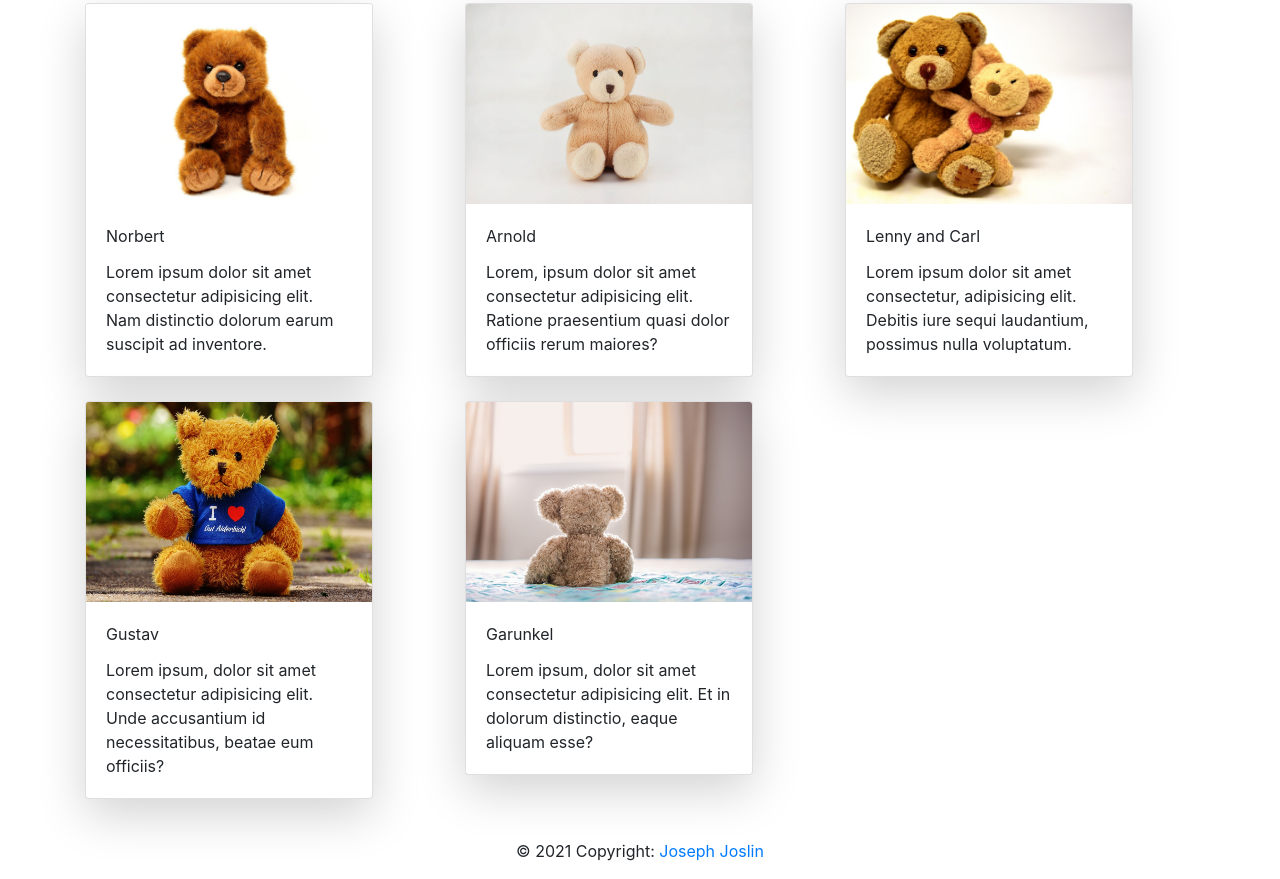
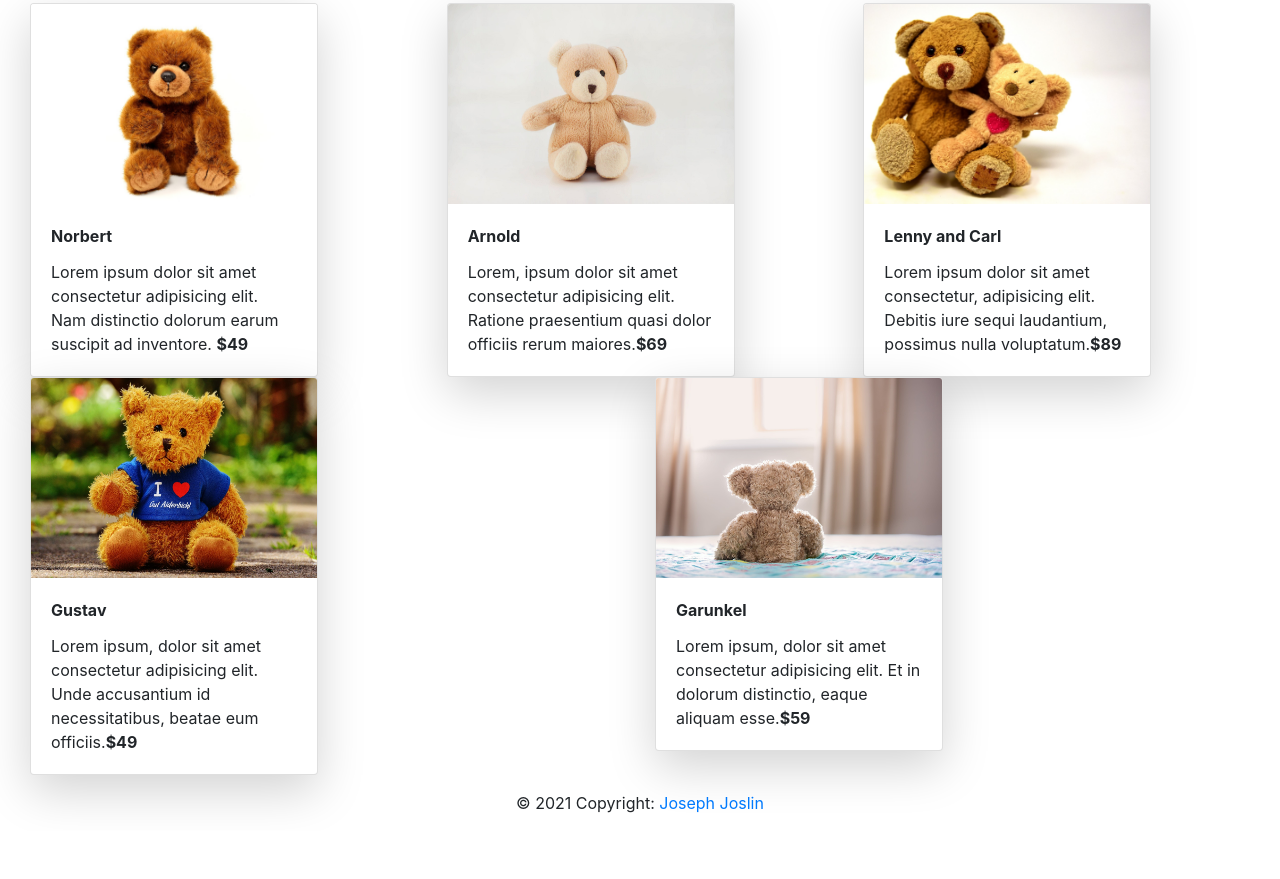
Before and after one commit to jjoslin07/Orinoco, a plain HTML site: page index.html in a window 1280 px wide. Shown: the part 439-1318 px from the top of the page. After the commit the page ends 1270 px from the top, so only its background shows below. Drawn offline with nearby package versions, Linux system fonts and the light colour scheme.

Commit message:
update cards on homepage

```diff
--- a/index.html
+++ b/index.html
@@ -13,7 +13,7 @@
     <header class="bg-light">
         <!-- Just an image -->
         <nav class="navbar navbar-light bg-light">
-        <a class="navbar-brand" href="#">
+        <a class="navbar-brand" href="index.html">
           <img src="/images/orinoco-logo.png" width="300" height="auto" alt="">
         </a>
             <button class="navbar-toggler" type="button" data-toggle="collapse" data-target="#navbarNavAltMarkup" aria-controls="navbarNavAltMarkup" aria-expanded="false" aria-label="Toggle navigation">
@@ -30,62 +30,60 @@
     </header>
     <!--Main-->
     <main class="container-fluid">
-        <div class="jumbotron jumbotron-fluid">
+        <div class="jumbotron jumbotron-fluid bg-light">
             <div class="container">
               <h1 class="display-4">Handmade Teddy Bears</h1>
               <p class="lead">Lorem ipsum dolor sit amet consectetur adipisicing elit. Aliquid, dolorem sunt quis laborum animi error.</p>
             </div>
           </div>
-              <div class="container">
-                  <div class="row my-4">
-                      <div class="col-4">
+              <div class="container-fluid">
+                  <div class="row">
+                      <div class="col">
                         <div class="card shadow-lg" style="width: 18rem;">
                             <img class="card-img-top" height="200" src="/images/teddy_1.jpg" alt="Card image cap">
                             <div class="card-body">
-                              <p class="card-title">Norbert</p>
-                              <p class="card-text">Lorem ipsum dolor sit amet consectetur adipisicing elit. Nam distinctio dolorum earum suscipit ad inventore.</p>
+                              <p class="card-title"><b>Norbert</b></p>
+                              <p class="card-text">Lorem ipsum dolor sit amet consectetur adipisicing elit. Nam distinctio dolorum earum suscipit ad inventore. <span><b>$49</b></span></p>
                             </div>
                           </div>
                       </div>
-                      <div class="col-4">
+                      <div class="col">
                         <div class="card shadow-lg" style="width: 18rem;">
                             <img class="card-img-top" height="200" src="/images/teddy_2.jpg" alt="Card image cap">
                             <div class="card-body">
-                              <p class="card-title">Arnold</p>
-                              <p class="card-text">Lorem, ipsum dolor sit amet consectetur adipisicing elit. Ratione praesentium quasi dolor officiis rerum maiores?</p>
+                              <p class="card-title"><b>Arnold</b></p>
+                              <p class="card-text">Lorem, ipsum dolor sit amet consectetur adipisicing elit. Ratione praesentium quasi dolor officiis rerum maiores.<span><b>$69</b></span</p>
                             </div>
                           </div>
                       </div>
-                      <div class="col-4">
+                      <div class="col">
                         <div class="card shadow-lg" style="width: 18rem;">
                             <img class="card-img-top" height="200" src="/images/teddy_3.jpg" alt="Card image cap">
                             <div class="card-body">
-                              <p class="card-title">Lenny and Carl</p>
-                              <p class="card-text">Lorem ipsum dolor sit amet consectetur, adipisicing elit. Debitis iure sequi laudantium, possimus nulla voluptatum.</p>
+                              <p class="card-title"><b>Lenny and Carl</b></p>
+                              <p class="card-text">Lorem ipsum dolor sit amet consectetur, adipisicing elit. Debitis iure sequi laudantium, possimus nulla voluptatum.<span><b>$89</b></span</p>
                             </div>
                           </div>
                       </div>
-                  </div>
-                  <div class="row my-4">
-                      <div class="col-4">
+                      <div class="col">
                         <div class="card shadow-lg" style="width: 18rem;">
                             <img class="card-img-top" height="200" src="/images/teddy_4.jpg" alt="Card image cap">
                             <div class="card-body">
-                              <p class="card-title">Gustav</p>
-                              <p class="card-text">Lorem ipsum, dolor sit amet consectetur adipisicing elit. Unde accusantium id necessitatibus, beatae eum officiis?</p>
+                              <p class="card-title"><b>Gustav</b></p>
+                              <p class="card-text">Lorem ipsum, dolor sit amet consectetur adipisicing elit. Unde accusantium id necessitatibus, beatae eum officiis.<span><b>$49</b></span</p>
                             </div>
                           </div>
                       </div>
-                      <div class="col-4">
+                      <div class="col">
                         <div class="card shadow-lg" style="width: 18rem;">
                             <img class="card-img-top" height="200" src="/images/teddy_5.jpg" alt="Card image cap">
                             <div class="card-body">
-                              <p class="card-title">Garunkel</p>
-                              <p class="card-text">Lorem ipsum, dolor sit amet consectetur adipisicing elit. Et in dolorum distinctio, eaque aliquam esse?</p>
+                              <p class="card-title"><b>Garunkel</b></p>
+                              <p class="card-text">Lorem ipsum, dolor sit amet consectetur adipisicing elit. Et in dolorum distinctio, eaque aliquam esse.<span><b>$59</b></spa</p>
                             </div>
                           </div>
                       </div>
-                  </div>
+                    </div>
               </div>
 
 
```
Also changed, not shown: cart.html (+1 -1 lines).
